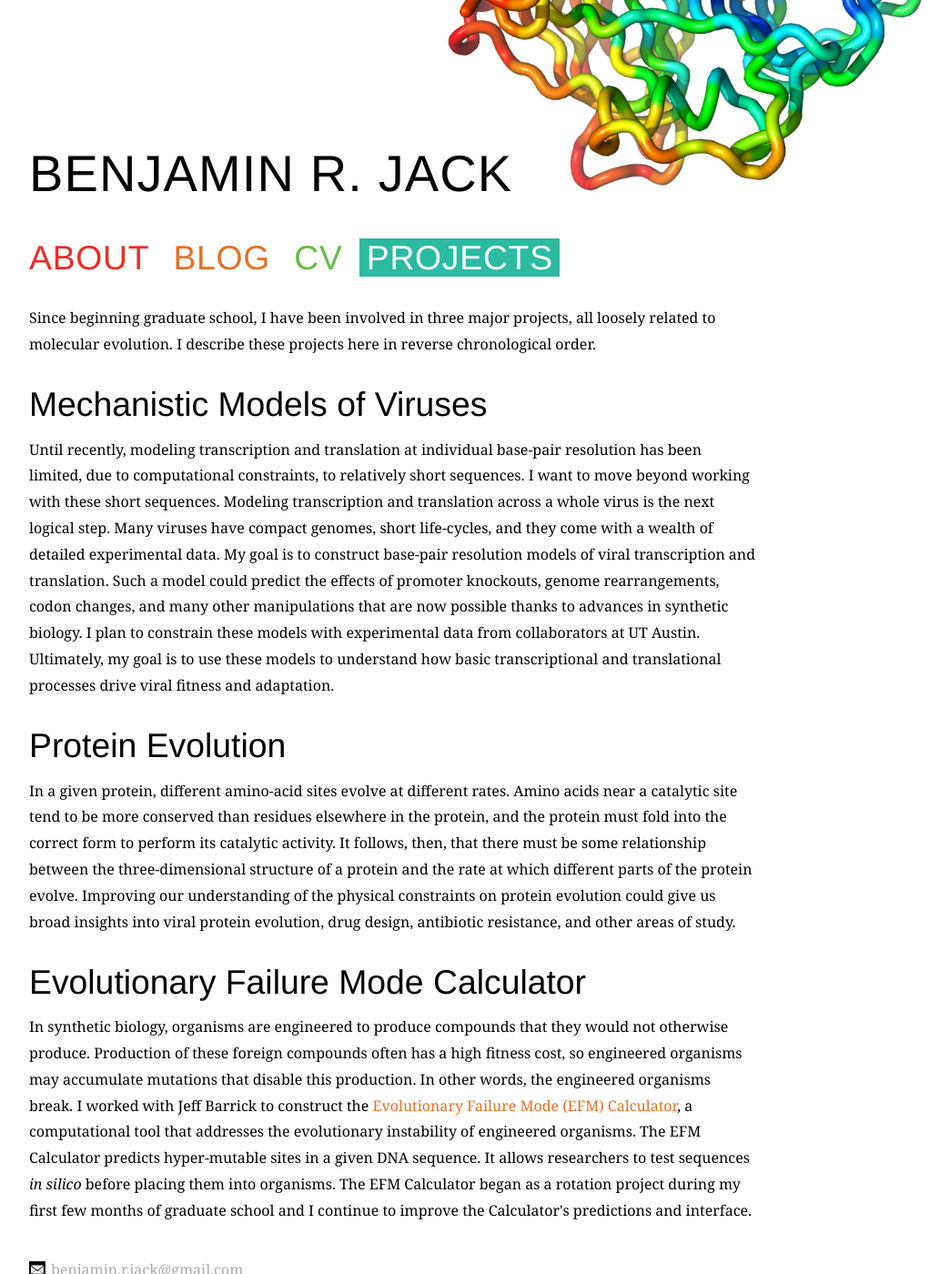
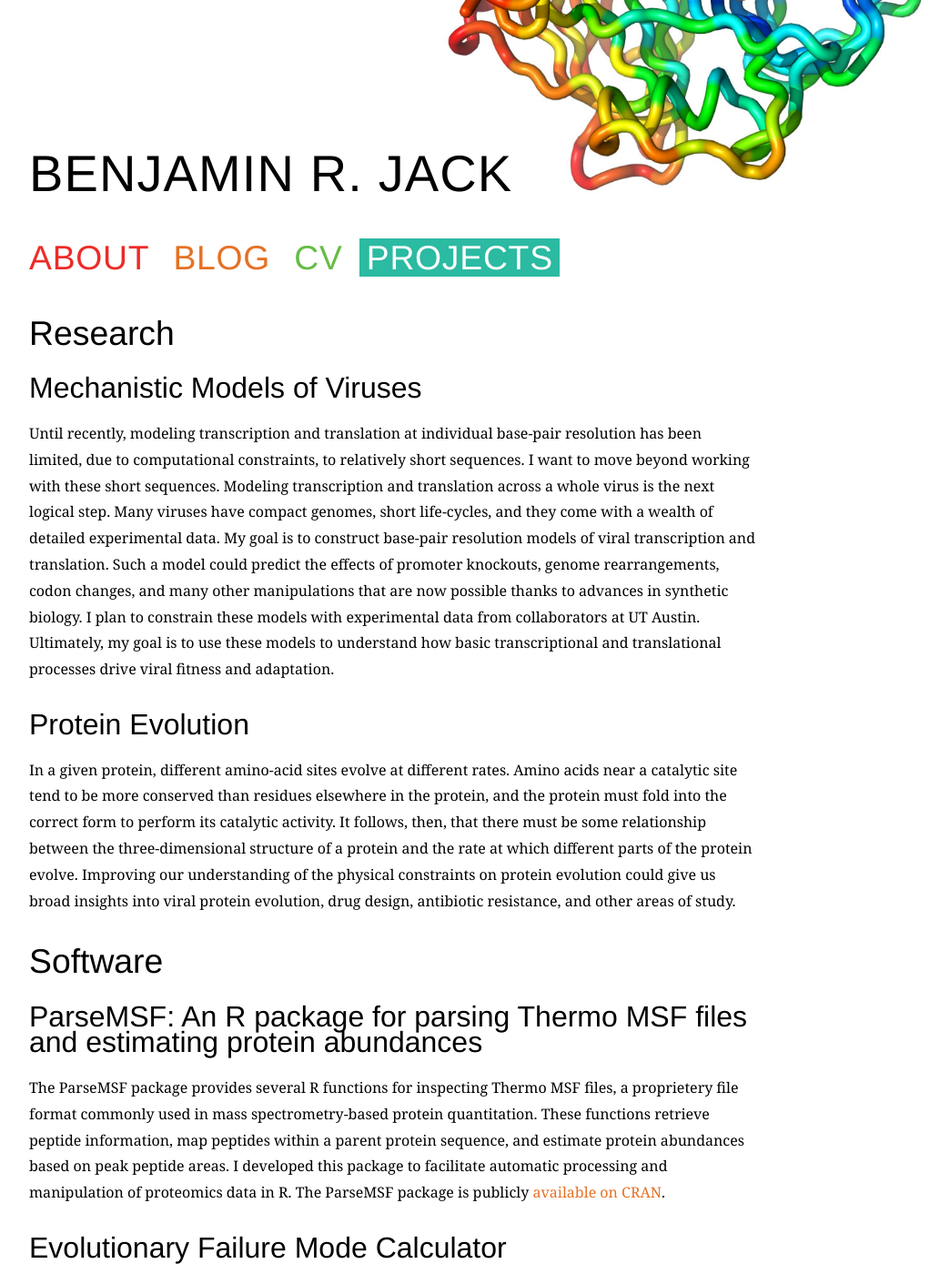
Before and after one commit to benjaminjack/benjaminjack.github.io, a Jekyll site: the page built from research.html, in a window 1280 px wide and 1400 px high. Shown: the whole window at 91% size, without its empty margins (208-1252 px from the left). Built offline with Jekyll 4.4.1, drawn with Linux system fonts in a browser that asks for light colours; some web fonts are replaced.

Commit message:
Update research.html

```diff
--- a/research.html
+++ b/research.html
@@ -3,13 +3,18 @@ title: Projects
 layout: default
 ---
 
-<p>Since beginning graduate school, I have been involved in three major projects, all loosely related to molecular evolution. I describe these projects here in reverse chronological order.</p>
+<h2>Research</h2>
 
-<h2>Mechanistic Models of Viruses</h2>
+<h3>Mechanistic Models of Viruses</h3>
 <p>Until recently, modeling transcription and translation at individual base-pair resolution has been limited, due to computational constraints, to relatively short sequences. I want to move beyond working with these short sequences. Modeling transcription and translation across a whole virus is the next logical step. Many viruses have compact genomes, short life-cycles, and they come with a wealth of detailed experimental data. My goal is to construct base-pair resolution models of viral transcription and translation. Such a model could predict the effects of promoter knockouts, genome rearrangements, codon changes, and many other manipulations that are now possible thanks to advances in synthetic biology. I plan to constrain these models with experimental data from collaborators at UT Austin. Ultimately, my goal is to use these models to understand how basic transcriptional and translational processes drive viral fitness and adaptation.</p>
 
-<h2>Protein Evolution</h2>
+<h3>Protein Evolution</h3>
 <p>In a given protein, different amino-acid sites evolve at different rates. Amino acids near a catalytic site tend to be more conserved than residues elsewhere in the protein, and the protein must fold into the correct form to perform its catalytic activity. It follows, then, that there must be some relationship between the three-dimensional structure of a protein and the rate at which different parts of the protein evolve. Improving our understanding of the physical constraints on protein evolution could give us broad insights into viral protein evolution, drug design, antibiotic resistance, and other areas of study.</p>
 
-<h2>Evolutionary Failure Mode Calculator</h2>
+<h2>Software</h2>
+
+<h3>ParseMSF: An R package for parsing Thermo MSF files and estimating protein abundances</h3>
+<p>The ParseMSF package provides several R functions for inspecting Thermo MSF files, a proprietery file format commonly used in mass spectrometry-based protein quantitation. These functions retrieve peptide information, map peptides within a parent protein sequence, and estimate protein abundances based on peak peptide areas. I developed this package to facilitate automatic processing and manipulation of proteomics data in R. The ParseMSF package is publicly <a href="https://cran.rstudio.com/web/packages/parsemsf/index.html">available on CRAN</a>.</p>
+
+<h3>Evolutionary Failure Mode Calculator</h3>
 <p>In synthetic biology, organisms are engineered to produce compounds that they would not otherwise produce. Production of these foreign compounds often has a high fitness cost, so engineered organisms may accumulate mutations that disable this production. In other words, the engineered organisms break. I worked with Jeff Barrick to construct the <a href="http://barricklab.org/efm">Evolutionary Failure Mode (EFM) Calculator</a>, a computational tool that addresses the evolutionary instability of engineered organisms. The EFM Calculator predicts hyper-mutable sites in a given DNA sequence. It allows researchers to test sequences <em>in silico</em> before placing them into organisms. The EFM Calculator began as a rotation project during my first few months of graduate school and I continue to improve the Calculator's predictions and interface.</p>
```
